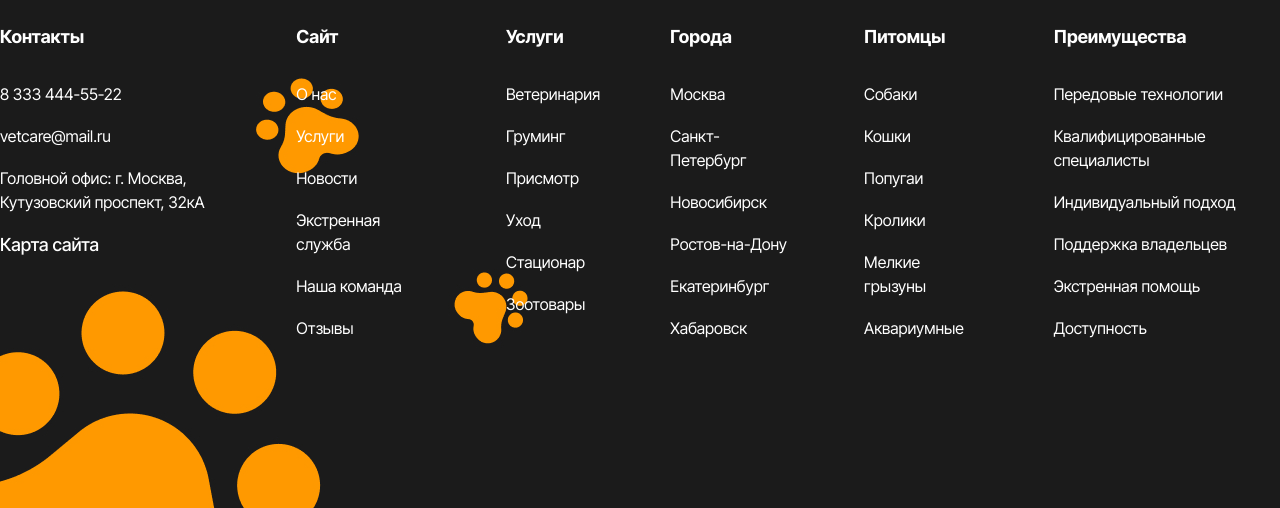
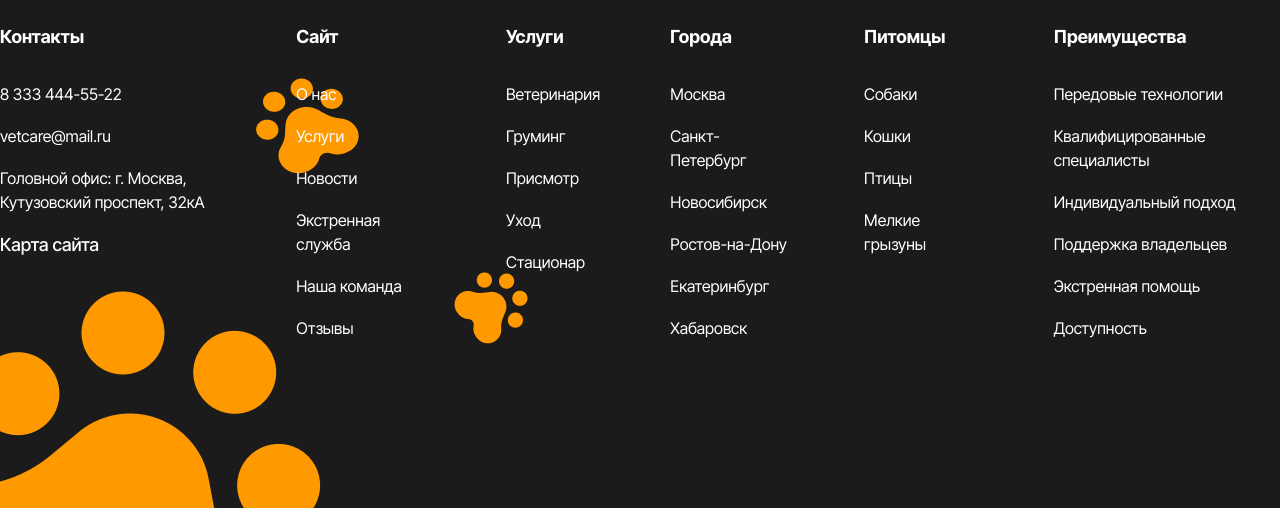
Before and after one commit to AkagisWhiteComet/vetcare, a plain HTML site: page services.html in a window 1280 px wide. Shown: the part 2759-3267 px from the top of the page. Drawn offline with Linux system fonts and the light colour scheme.

Commit message:
Update services.html

```diff
--- a/services.html
+++ b/services.html
@@ -460,7 +460,6 @@
 							<li class="footer__menu-item">Присмотр</li>
 							<li class="footer__menu-item">Уход</li>
 							<li class="footer__menu-item">Стационар</li>
-							<li class="footer__menu-item">Зоотовары</li>
 						</ul>
 					</div>
 					<div class="footer__menu-column">
@@ -491,10 +490,8 @@
 						<ul class="footer__menu-list">
 							<li class="footer__menu-item">Собаки</li>
 							<li class="footer__menu-item">Кошки</li>
-							<li class="footer__menu-item">Попугаи</li>
-							<li class="footer__menu-item">Кролики</li>
+							<li class="footer__menu-item">Птицы</li>
 							<li class="footer__menu-item">Мелкие грызуны</li>
-							<li class="footer__menu-item">Аквариумные</li>
 						</ul>
 					</div>
 					<div class="footer__menu-column">
@@ -550,4 +547,5 @@
 		</div>
 	</footer>
 </body>
+
 </html>
```
